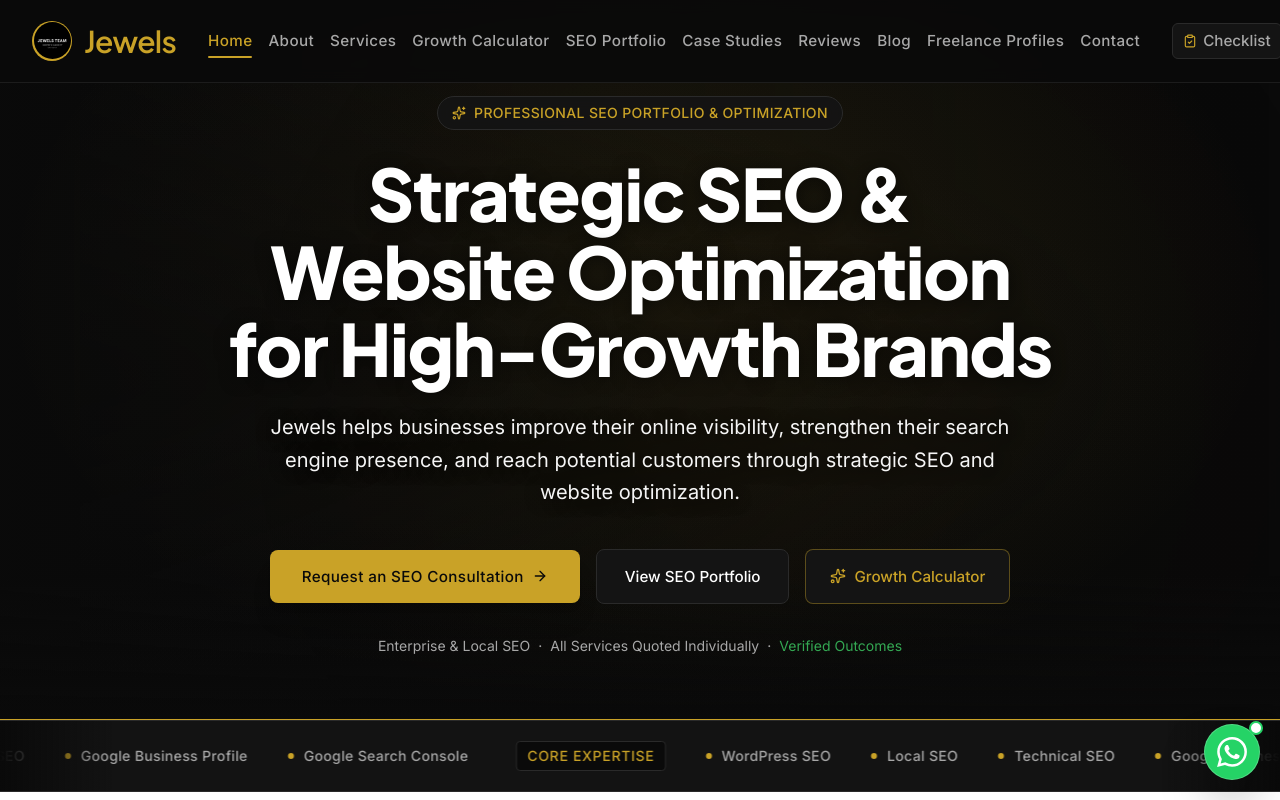
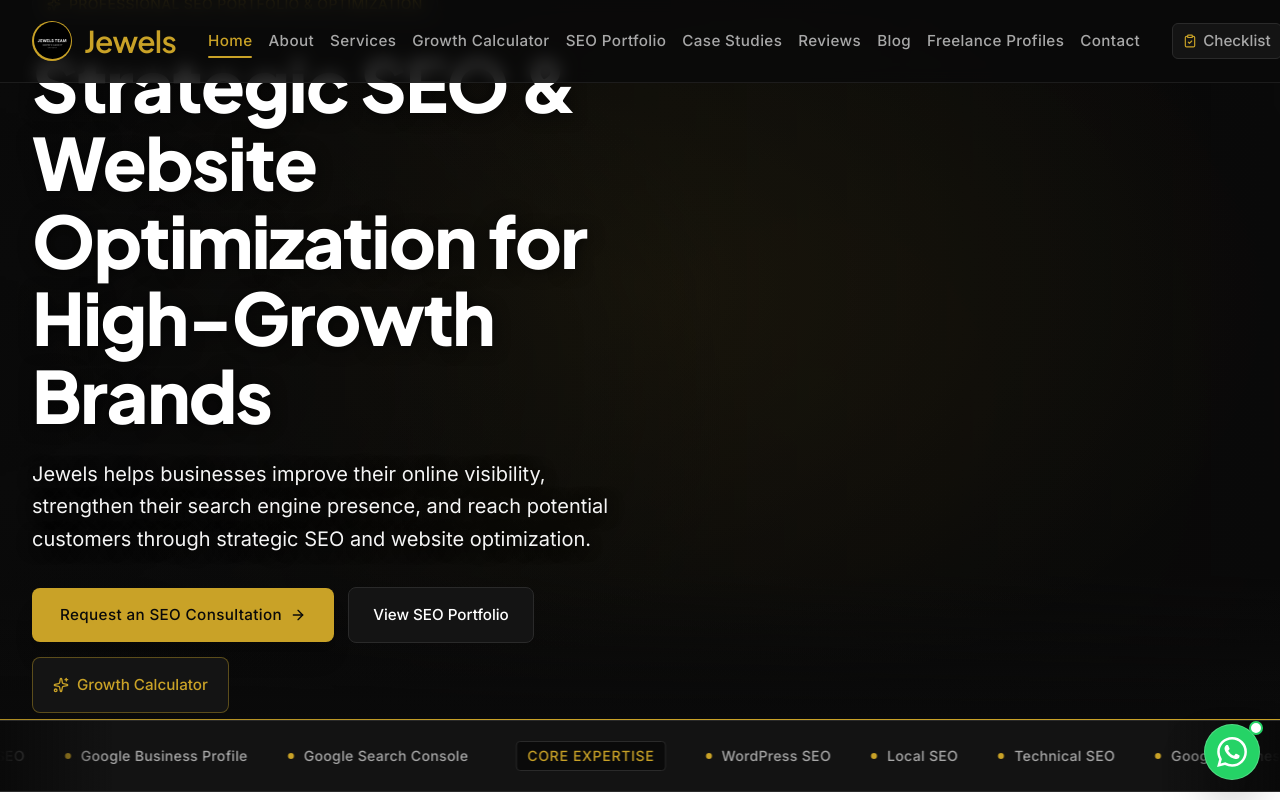
Before and after one commit to joseprecious21-ctrl/Jewels, a React (Vite) app: page / in a window 1280 px wide. Shown: the top 800 px of the page. Built offline with nearby package versions, Linux system fonts and the light colour scheme.

Commit message:
style(homepage): update hero section layout and overlays
Adjust hero section alignment and darken the text overlay gradient for improved readability and visual contrast.

```diff
--- a/src/pages/HomePage.tsx
+++ b/src/pages/HomePage.tsx
@@ -88,7 +88,7 @@ export const HomePage: React.FC<HomePageProps> = ({ onNavigate }) => {
       {/* 1. HERO SECTION (DARK: Jet Black #0A0A0A with Full-width Background Video) */}
       <section
         ref={heroRef}
-        className="relative w-full min-h-[70vh] sm:min-h-[80vh] max-h-[80vh] sm:max-h-[90vh] flex items-center justify-center overflow-hidden bg-[#0A0A0A] pt-24 pb-16 sm:pt-32 sm:pb-24"
+        className="relative w-full min-h-[70vh] sm:min-h-[80vh] max-h-[80vh] sm:max-h-[90vh] flex items-center overflow-hidden bg-[#0A0A0A] pt-24 pb-16 sm:pt-32 sm:pb-24"
       >
         {/* Hero Video Container: capped at 2560px and centered for screens wider than 1920px */}
         <div className="absolute inset-0 w-full max-w-[2560px] mx-auto overflow-hidden pointer-events-none z-0">
@@ -151,11 +151,11 @@ export const HomePage: React.FC<HomePageProps> = ({ onNavigate }) => {
             />
           </div>
 
-          {/* Reduced light overlay: linear-gradient(90deg, rgba(10,10,10,0.45) 0%, rgba(10,10,10,0.08) 65%, rgba(10,10,10,0) 100%) plus soft fade to solid #0A0A0A in bottom 20% */}
+          {/* Darker left-side overlay: linear-gradient(90deg, rgba(10,10,10,0.6) 0%, rgba(10,10,10,0.2) 100%) plus soft fade to solid #0A0A0A in bottom 20% */}
           <div
             className="absolute inset-0 pointer-events-none z-[1]"
             style={{
-              background: 'linear-gradient(90deg, rgba(10, 10, 10, 0.45) 0%, rgba(10, 10, 10, 0.08) 65%, rgba(10, 10, 10, 0) 100%), linear-gradient(to bottom, transparent 80%, #0A0A0A 100%)'
+              background: 'linear-gradient(90deg, rgba(10, 10, 10, 0.6) 0%, rgba(10, 10, 10, 0.2) 100%), linear-gradient(to bottom, transparent 80%, #0A0A0A 100%)'
             }}
             aria-hidden="true"
           />
@@ -167,14 +167,15 @@ export const HomePage: React.FC<HomePageProps> = ({ onNavigate }) => {
           aria-hidden="true"
         />
 
-        {/* Hero Content (Above overlay with high contrast) */}
-        <div className="relative z-10 max-w-5xl mx-auto px-4 sm:px-6 lg:px-8 text-center">
+        {/* Hero Content (Above overlay with high contrast, left-aligned matching navigation logo left edge) */}
+        <div className="relative z-10 w-full max-w-7xl mx-auto px-4 sm:px-6 lg:px-8 flex justify-start">
 
+          <div className="relative w-full max-w-[640px] text-left flex flex-col items-start justify-center">
             {/* Soft, localised dark glow only behind the text block */}
             <div
               className="absolute -inset-x-6 sm:-inset-x-12 -inset-y-8 rounded-3xl pointer-events-none -z-10"
               style={{
-              background: 'radial-gradient(ellipse at left center, rgba(10,10,10,0.55), transparent 70%)'
+                background: 'radial-gradient(ellipse at left center, rgba(10,10,10,0.65), transparent 75%)'
               }}
               aria-hidden="true"
             />
@@ -189,25 +190,25 @@ export const HomePage: React.FC<HomePageProps> = ({ onNavigate }) => {
 
             {/* Bold headline introducing Jewels and its SEO expertise */}
             <h1
-            style={{ textShadow: '0 2px 16px rgba(0,0,0,0.55)' }}
-            className="text-4xl sm:text-6xl lg:text-7xl font-heading font-medium tracking-tight text-[var(--white)] mb-6 leading-[1.1] text-balance"
+              style={{ textShadow: '0 2px 16px rgba(0,0,0,0.65)' }}
+              className="text-[clamp(2rem,5vw,3.75rem)] font-heading font-medium tracking-tight text-[var(--white)] mb-6 leading-[1.14] text-left"
             >
               Strategic SEO & Website Optimization for High-Growth Brands
             </h1>
 
             {/* Supporting line */}
             <p
-            style={{ textShadow: '0 2px 16px rgba(0,0,0,0.55)' }}
-            className="text-base sm:text-xl text-neutral-100 max-w-3xl mx-auto mb-10 leading-relaxed font-light"
+              style={{ textShadow: '0 2px 16px rgba(0,0,0,0.65)' }}
+              className="text-base sm:text-lg lg:text-xl text-neutral-100 max-w-[580px] mb-8 leading-relaxed font-light text-left"
             >
               Jewels helps businesses improve their online visibility, strengthen their search engine presence, and reach potential customers through strategic SEO and website optimization.
             </p>
 
             {/* Buttons: Request an SEO Consultation (gold), View SEO Portfolio (dark), Growth Calculator */}
-          <div className="flex flex-col sm:flex-row items-center justify-center gap-4 max-w-md mx-auto sm:max-w-none">
+            <div className="flex flex-wrap items-center justify-start gap-[14px] w-full">
               <button
                 onClick={() => onNavigate('contact')}
-              className="w-full sm:w-auto inline-flex items-center justify-center gap-2 px-8 py-4 rounded-lg bg-[var(--gold)] hover:bg-[var(--gold-hover)] text-[var(--ink)] font-semibold text-sm tracking-wide transition-all duration-200 shadow-xl shadow-[var(--gold)]/25 hover:shadow-[var(--gold)]/35 focus-visible:ring-2 focus-visible:ring-[var(--gold)] whitespace-nowrap cursor-pointer active:scale-95"
+                className="inline-flex items-center justify-center gap-2 px-7 py-3.5 sm:py-4 rounded-lg bg-[var(--gold)] hover:bg-[var(--gold-hover)] text-[var(--ink)] font-semibold text-sm tracking-wide transition-all duration-200 shadow-xl shadow-[var(--gold)]/25 hover:shadow-[var(--gold)]/35 focus-visible:ring-2 focus-visible:ring-[var(--gold)] whitespace-nowrap cursor-pointer active:scale-95 min-h-[48px]"
               >
                 <span>Request an SEO Consultation</span>
                 <ArrowRight className="w-4 h-4" />
@@ -215,26 +216,27 @@ export const HomePage: React.FC<HomePageProps> = ({ onNavigate }) => {
 
               <button
                 onClick={() => onNavigate('portfolio')}
-              className="w-full sm:w-auto inline-flex items-center justify-center gap-2 px-7 py-4 rounded-lg bg-[var(--card)] hover:bg-[#1E1E1E] border border-[var(--line)] hover:border-[var(--gold)] text-[var(--white)] font-medium text-sm transition-all whitespace-nowrap cursor-pointer backdrop-blur-sm"
+                className="inline-flex items-center justify-center gap-2 px-6 py-3.5 sm:py-4 rounded-lg bg-[var(--card)] hover:bg-[#1E1E1E] border border-[var(--line)] hover:border-[var(--gold)] text-[var(--white)] font-medium text-sm transition-all whitespace-nowrap cursor-pointer backdrop-blur-sm min-h-[48px]"
               >
                 <span>View SEO Portfolio</span>
               </button>
 
               <button
                 onClick={() => onNavigate('calculator')}
-              className="w-full sm:w-auto inline-flex items-center justify-center gap-2 px-6 py-4 rounded-lg bg-[var(--card)] hover:bg-[#1E1E1E] border border-[var(--gold)]/40 hover:border-[var(--gold)] text-[var(--gold)] font-medium text-sm transition-all whitespace-nowrap cursor-pointer backdrop-blur-sm"
+                className="inline-flex items-center justify-center gap-2 px-5 py-3.5 sm:py-4 rounded-lg bg-[var(--card)] hover:bg-[#1E1E1E] border border-[var(--gold)]/40 hover:border-[var(--gold)] text-[var(--gold)] font-medium text-sm transition-all whitespace-nowrap cursor-pointer backdrop-blur-sm min-h-[48px]"
               >
                 <Sparkles className="w-4 h-4 text-[var(--gold)]" />
                 <span>Growth Calculator</span>
               </button>
             </div>
 
-          <div className="mt-8 flex flex-wrap items-center justify-center gap-2 text-sm text-[var(--muted)] font-sans">
+            <div className="mt-8 flex flex-wrap items-center justify-start gap-2 text-sm text-[var(--muted)] font-sans text-left">
               <span>Enterprise & Local SEO</span>
               <span aria-hidden="true">·</span>
               <span>All Services Quoted Individually</span>
               <span aria-hidden="true">·</span>
               <span className="text-[var(--success)]">Verified Outcomes</span>
+            </div>
           </div>
 
         </div>
```
Lines whose indentation alone changed are shown as unchanged.
